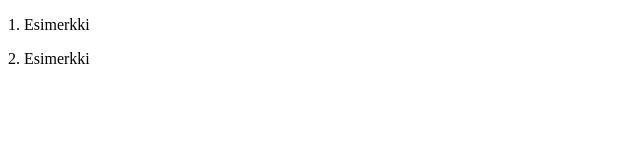
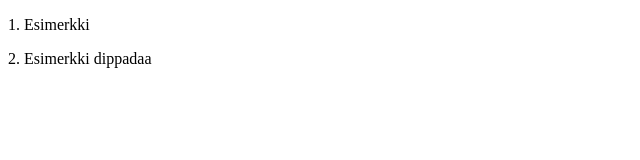
Before and after one commit to Mjk78/hoitobotti, a plain HTML site: page web/index.html in a window 1280 px wide. Shown: the full height of the page, 0-640 px from the left. Drawn offline with Linux system fonts and the light colour scheme.

Commit message:
task 4 päivitystä

```diff
--- a/web/index.html
+++ b/web/index.html
@@ -7,6 +7,6 @@
 </head>
 <body>
     <p>1. Esimerkki</p>
-    <p>2. Esimerkki</p>
+    <p>2. Esimerkki dippadaa</p>
 </body>
 </html>
```
